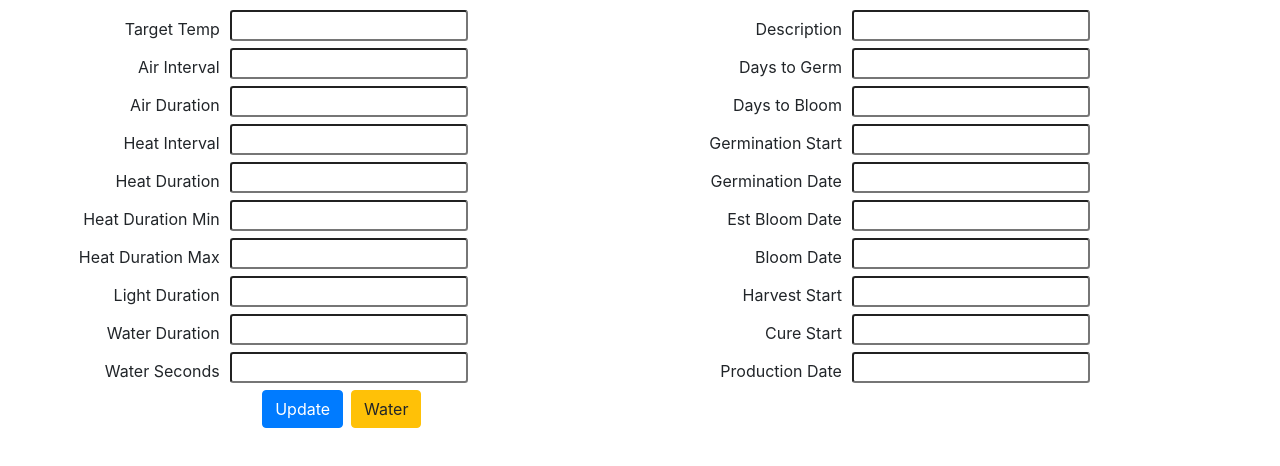
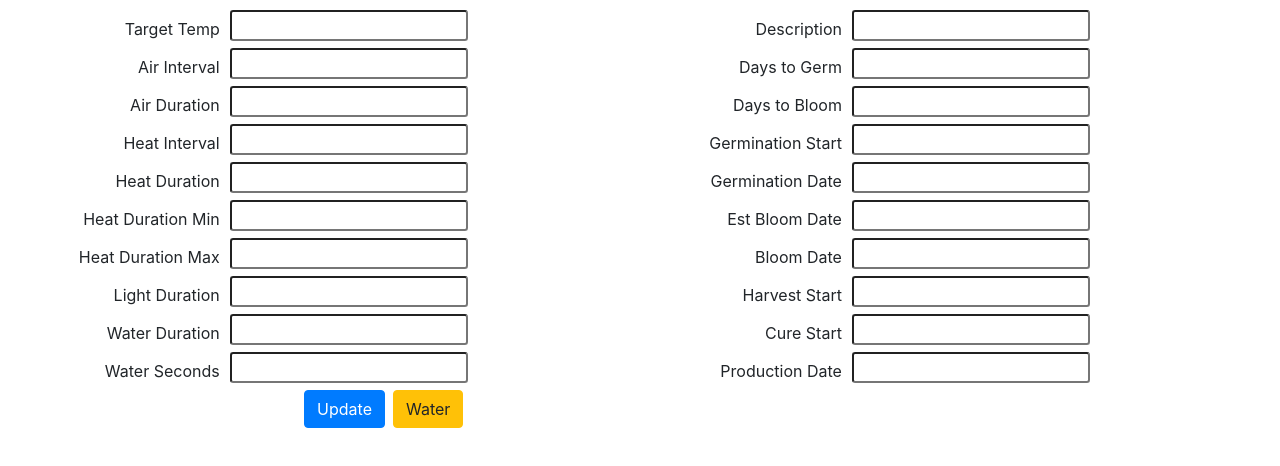
Before and after one commit to jkauflin/jjkGenvMonitor, a website: page public/index.html in a window 1280 px wide. Shown: the part 62-528 px from the top of the page. Drawn offline with nearby package versions, Linux system fonts and the light colour scheme; no server answers.

Commit message:
Adjust UI columns

```diff
--- a/public/index.html
+++ b/public/index.html
@@ -100,7 +100,7 @@
                             </div>
 
                             <div class="form-group form-row m-0">
-                                <div class="col-10">
+                                <div class="col-11">
                                     <!--
                                     <button id="ClearLogButton" type="button" class="btn btn-success">Clear log</button>
                                     -->
```
